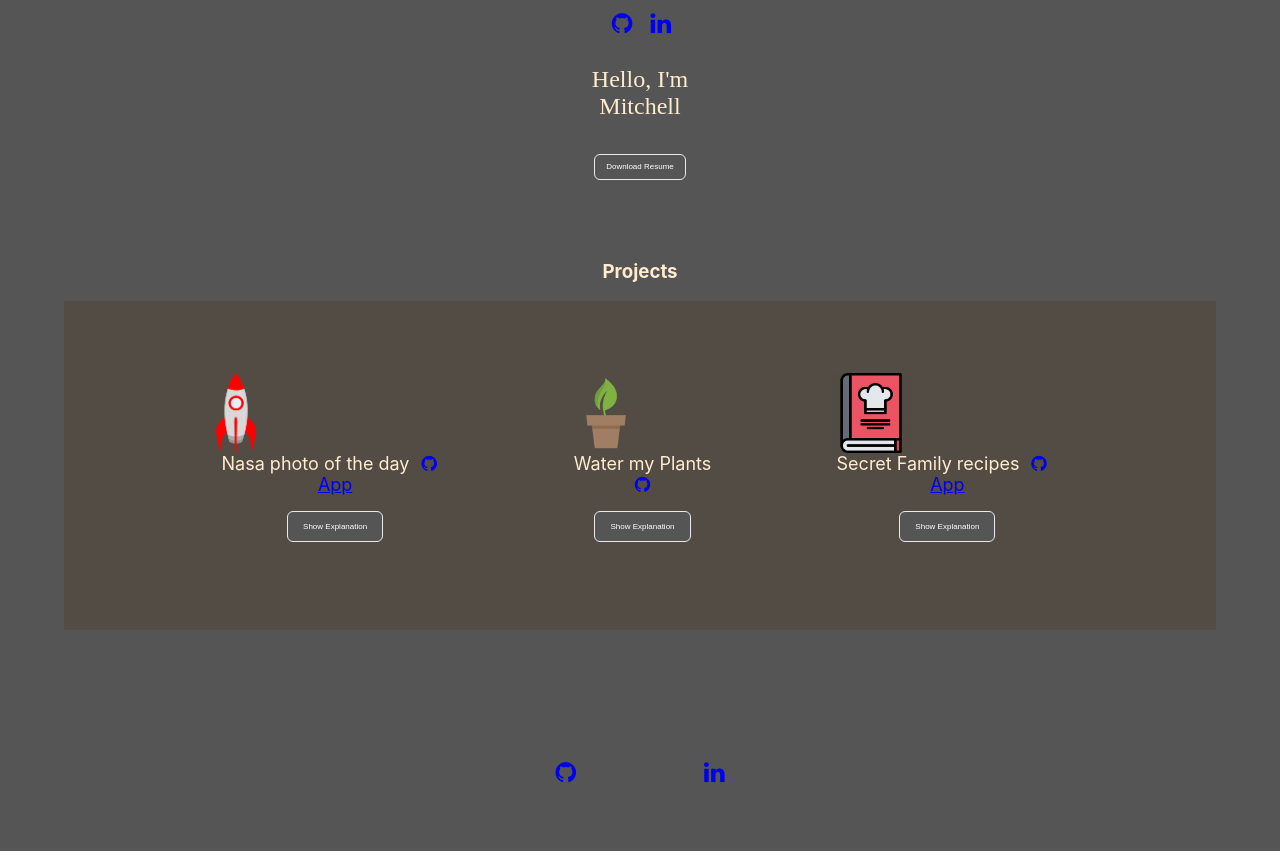
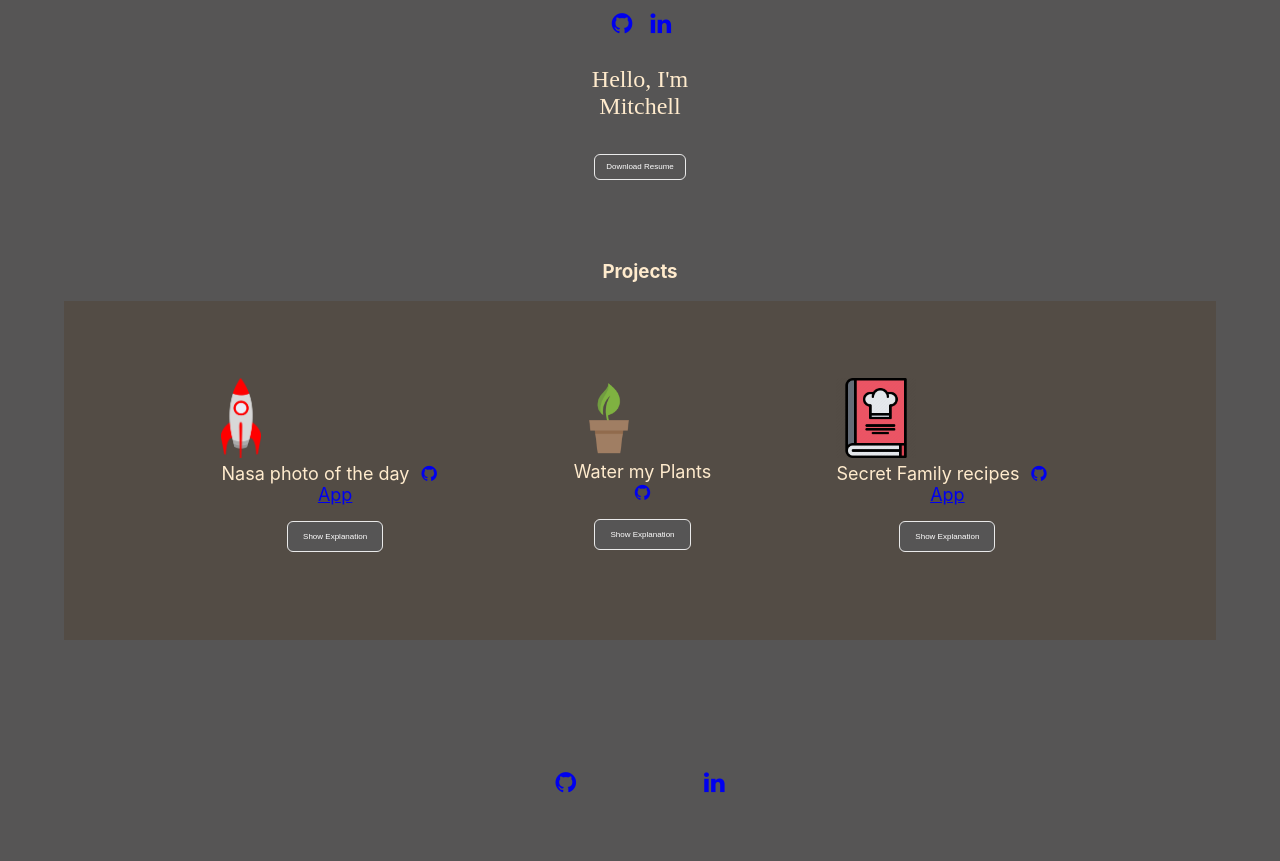
Before and after one commit to Mitchathy/Portfolio, a React (Create React App) app in the folder client/: page / in a window 1280 px wide. Built offline with nearby package versions, Linux system fonts and the light colour scheme.

Commit message:
Trying to fix CSS of icons

```diff
--- a/client/src/PortfolioContainer/Projects/Projects.css
+++ b/client/src/PortfolioContainer/Projects/Projects.css
@@ -14,9 +14,10 @@
 }
 img{
     height: 5rem;
+    margin: 2%;
     display: flex;
-    justify-content: right;
-    align-items: right;
+    justify-content: center;
+    align-items: center;
 }
 .Explanation{
     color: white
```
Also changed, not shown: client/src/PortfolioContainer/Projects/Projects.js (+6 -3 lines).
